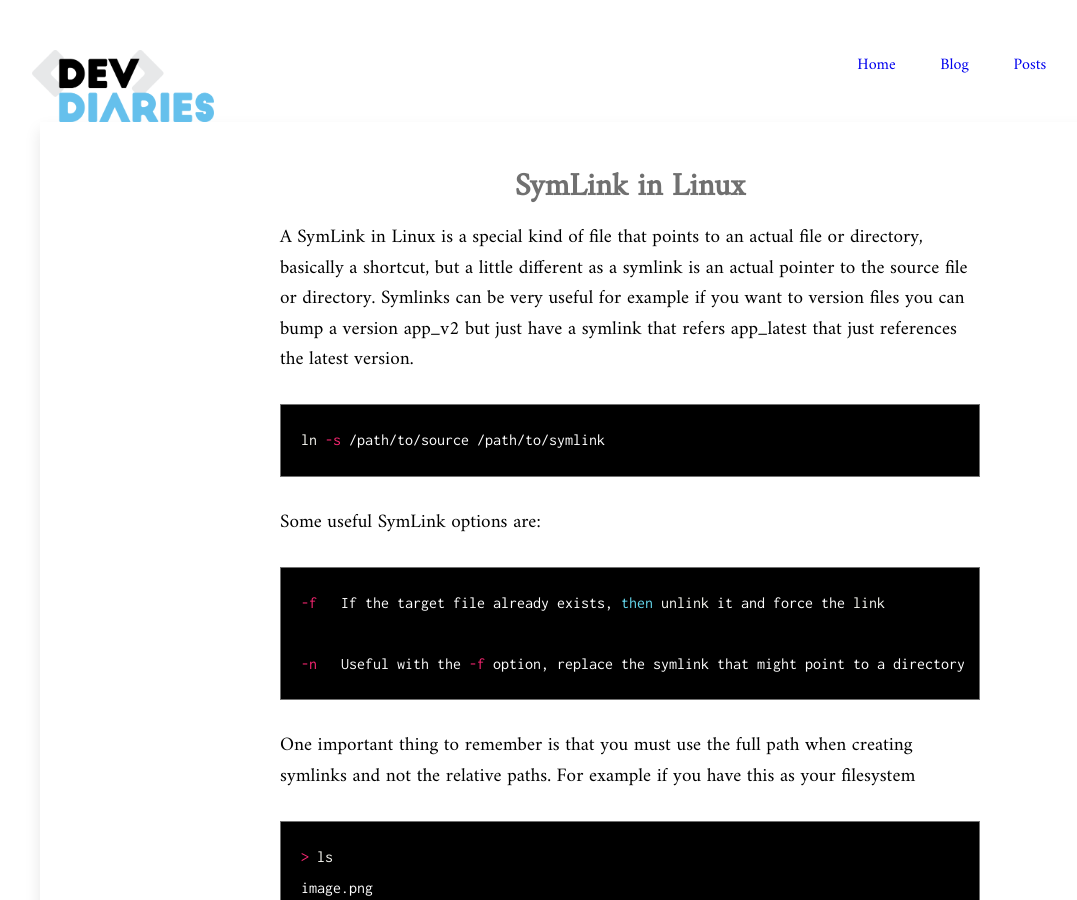
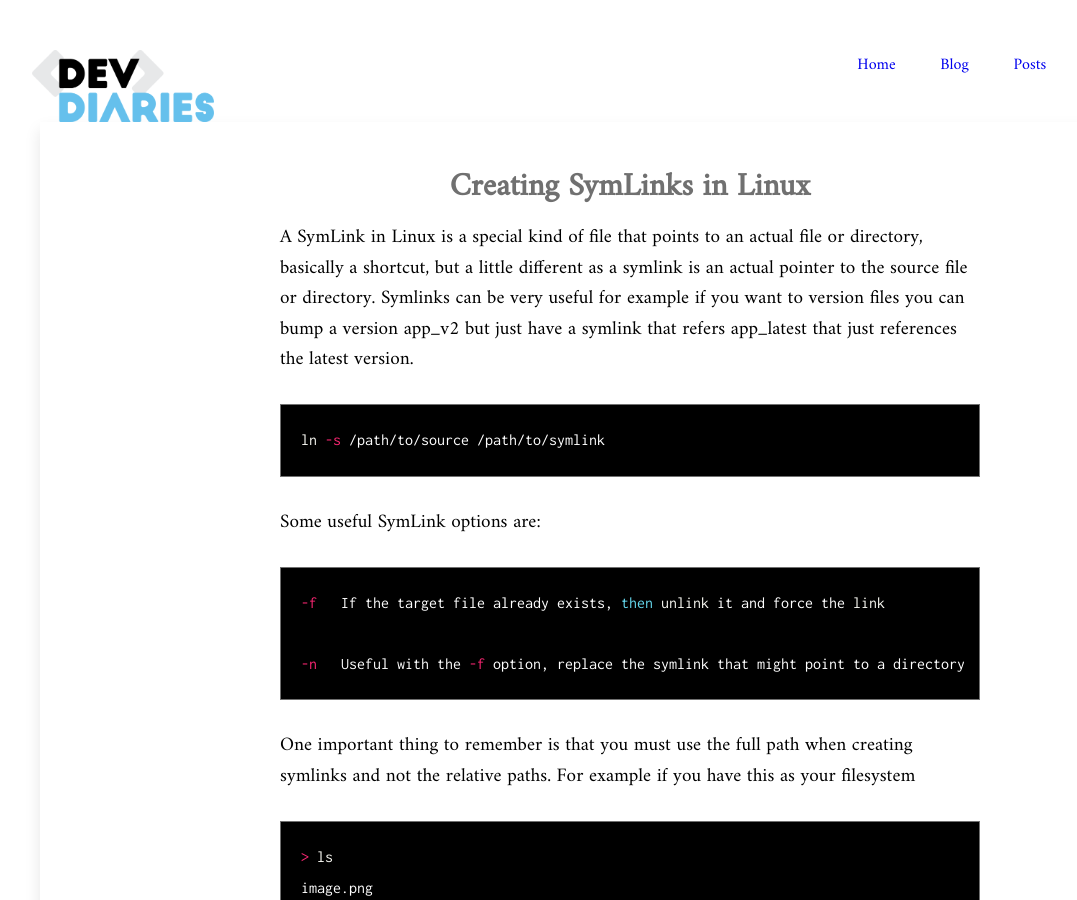
Before and after one commit to dev-diaries/web, a Jekyll site: the page built from _social-posts/sym-link.md, in a window 1280 px wide and 900 px high. Shown: the whole window, without its empty margins (10-1087 px from the left). Built offline with Jekyll 4.4.1, drawn with Linux system fonts in a browser that asks for light colours.

Commit message:
update symlink title

```diff
--- a/_social-posts/sym-link.md
+++ b/_social-posts/sym-link.md
@@ -1,7 +1,7 @@
 ---
 layout: social-post
 type: "SocialPosts"
-title: "SymLink in Linux"
+title: "Creating SymLinks in Linux"
 cover-image: /assets/images/symlinks-cover.png
 image: /assets/images/.gif
 excerpt: "A SymLink in Linux is a special kind of file that points to an actual file or directory."
```
